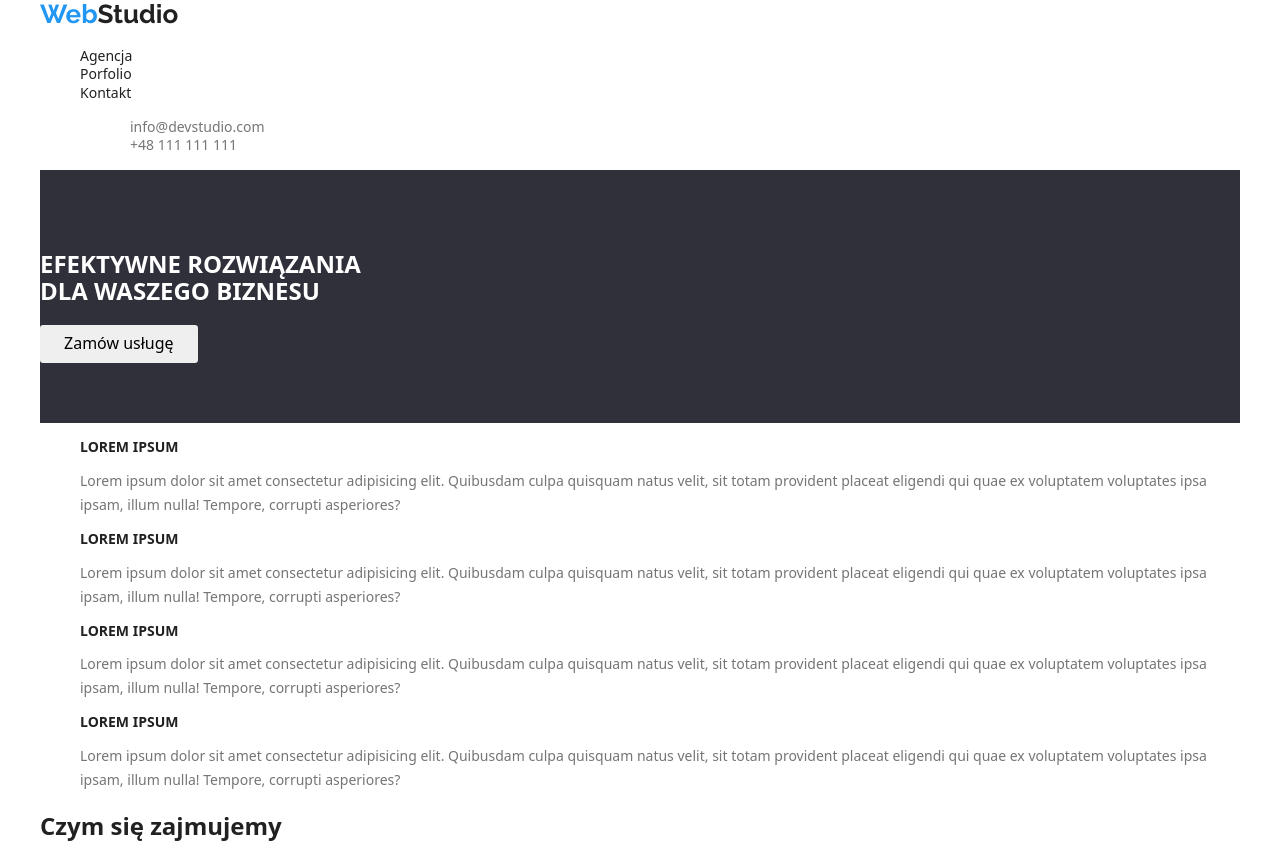
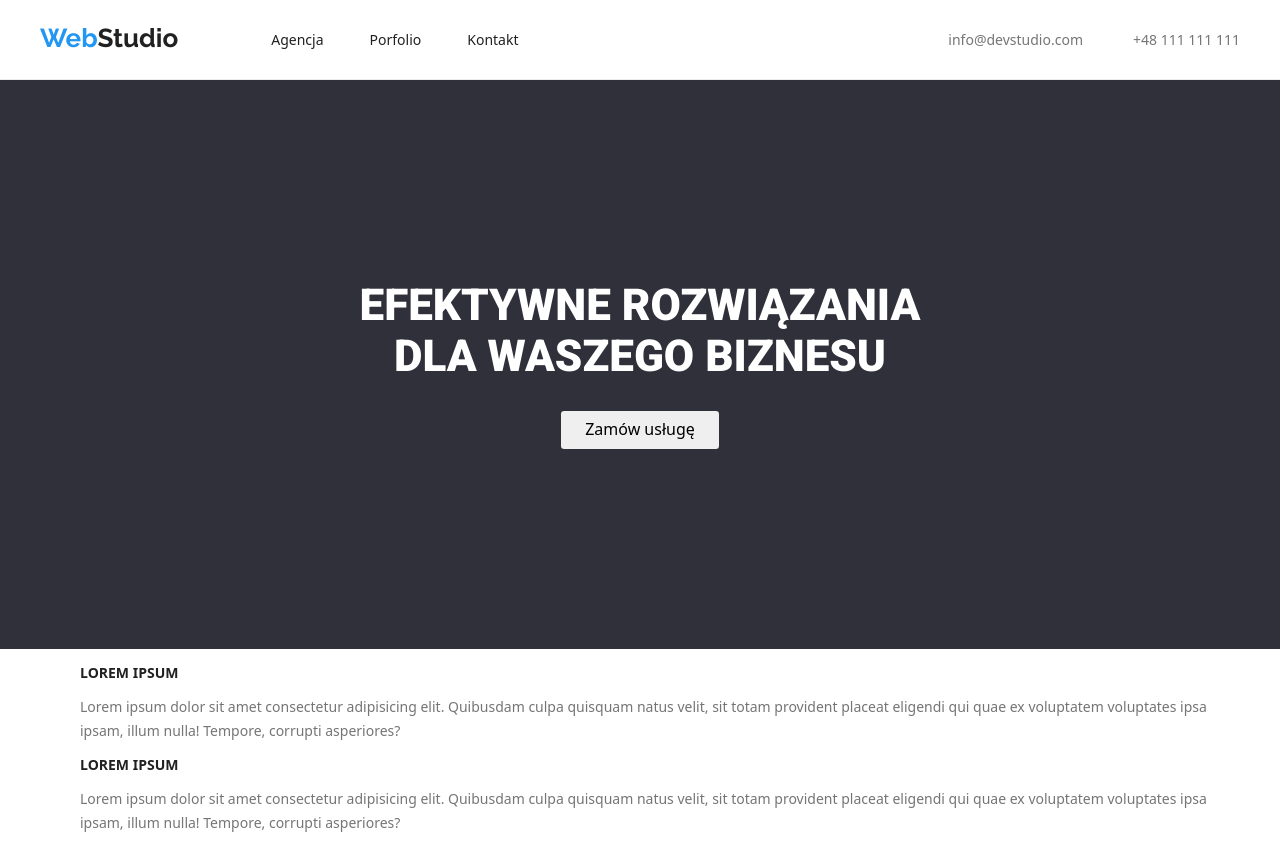
Before and after one commit to AndrzejTyminski/goit-markup-hw-03, a plain HTML site: page index.html in a window 1280 px wide. Shown: the top 843 px of the page. Drawn offline with nearby package versions, Linux system fonts and the light colour scheme.

Commit message:
inswx efektywne rozwiazania

```diff
--- a/css/styles.css
+++ b/css/styles.css
@@ -23,6 +23,10 @@ body {
   cursor: pointer;
   line-height: 1.62;
   font-weight: 500;
+  display: inline-block;
+  margin: 0 auto;
+  margin-bottom: 200px;
+
 }
 
 .button-2th:hover {
@@ -34,7 +38,7 @@ body {
 
 .button-flex {
   margin: 0px;
-  padding: 0px 0 50px;
+  padding: 94px 0 50px;
   display: flex;
   flex-direction: row;
   flex-wrap: wrap;
@@ -183,8 +187,16 @@ ul {
 /*index.html baner*/
 
 .text-main-banner {
+  font-family: roboto;
+  font-style: normal;
   color: #ffffff;
   font-weight: 900;
+text-align: center;
+  font-size: 44px;
+
+  margin: 0px;
+  padding-top: 200px;
+  margin-bottom: 30px;
 }
 
 /* stopka szare tlo */
@@ -257,6 +269,12 @@ img {
   flex-shrink: ;
 }
 
+.grey-flex {
+  display: flex;
+  justify-content: center;
+  flex-direction: column;
+}
+
 /* agencja porfolio kontakt */
 .navigation-flex {
   display: flex;
@@ -270,7 +288,7 @@ img {
 
 .bottom-line {
   border-bottom: 1px solid #ececec;
-
+  height: 80px;
 }
 
 .bagroundc {
--- a/index.html
+++ b/index.html
@@ -9,7 +9,13 @@
       href="https://fonts.googleapis.com/css2?family=Raleway:wght@700&family=Roboto:wght@400;500;700;900&display=swap"
       rel="stylesheet"
     />
-
+    <link
+      rel="stylesheet"
+      href="https://cdnjs.cloudflare.com/ajax/libs/modern-normalize/1.1.0/modern-normalize.min.css"
+      integrity="sha512-wpPYUAdjBVSE4KJnH1VR1HeZfpl1ub8YT/NKx4PuQ5NmX2tKuGu6U/JRp5y+Y8XG2tV+wKQpNHVUX03MfMFn9Q=="
+      crossorigin="anonymous"
+      referrerpolicy="no-referrer"
+    />
     <link rel="stylesheet" href="./css/styles.css" />
     <title>WebStudio</title>
 
@@ -22,54 +28,63 @@
   <body>
 
 
-    <header>
+    <header class="bottom-line">
+      <section class="container">
 
-   <div class="container navigationa">
 
+
+            <div class="header-flex-third">
+              <div class="header-flex">
                 <a class="logo" href="./index.html"
-        ><span class="blue">Web</span>Studio</a>
-
-      <!--navigacja strony-->
+                  ><span class="blue">Web</span>Studio</a
+                >
 
                 <nav>
-        <ul>
+                  <ul class="navigation-flex">
                     <li><a class="navigation" href="#">Agencja</a></li>
-          <li><a class="navigation" href="./portfolio.html">Porfolio</a></li>
+                    <li>
+                      <a class="navigation" href="./portfolio.html">Porfolio</a>
+                    </li>
                     <li><a class="navigation" href="#">Kontakt</a></li>
                   </ul>
                 </nav>
-      <!--dane adresowy w naglowku-->
-      <ul>
+              </div>
+              <ul class="navigation-flex">
                 <li>
                   <a class="gray-links" href="mailto:info@devstudio.com"
                     >info@devstudio.com</a
                   >
                 </li>
                 <li>
-          <a class="gray-links" href="tel:+48111111111">+48 111 111 111</a>
+                  <a class="gray-links" href="tel:+48111111111"
+                    >+48 111 111 111</a
+                  >
                 </li>
               </ul>
             </div>
-
           </header>
 
+      </section>
 
     <!--główny baner-->
 
-    <div class="grey-dark">
-      <div class="container contaner2">
+<div class="baground-grey">
+      <div class="container "> <!-- width 1200 -->
 
-      <section class="footer-grey">
-        <h1 class="text-main-banner">
+
+      <section class="baground-grey grey-flex ">
+        <h1 class="text-main-banner ">
           EFEKTYWNE ROZWIĄZANIA <br />
           DLA WASZEGO BIZNESU
+
+
         </h1>
         <button class="button-2th" type="button">Zamów usługę</button>
 
       </section>
     </div>
+
   </div>
-
 
       <!-- sekcja 4* lorem ipsum-->
 
@@ -221,15 +236,15 @@
     </div>
     <!-- </main> -->
     <!--stopka strony-->
-     <div class="grey-dark bottom">
-        <div class="container bottom">
-
-            <footer class="footer-grey padding50">
+    <div class="baground-grey">
+      <section class="container">
+        <footer class="footer-grey">
           <a class="logo" href="./index.html"
-                ><span class="blue">Web</span><span class="logo-studio-white">Studio</span></a
+            ><span class="blue">Web</span
+            ><span class="logo-studio-white">Studio</span></a
           >
           <address>
-                <ul>
+            <ul class="pad40">
               <li>
                 <a
                   class="addres-bottom-white-dc"
@@ -238,21 +253,21 @@
                 >
               </li>
               <li>
-                    <a class="email-addres-bottom-grey" href="mailto:info@example.com"
-                      >info@example.com</a>
-
+                <a
+                  class="email-addres-bottom-grey"
+                  href="mailto:info@example.com"
+                  >info@example.com</a
+                >
               </li>
               <li>
-                    <a
-                      class="telephone-number-grey"
-                      href="tel:+48111111111"
-                      >+48 111 111 111</a>
-
+                <a class="telephone-number-grey" href="tel:+48111111111"
+                  >+48 111 111 111</a
+                >
               </li>
             </ul>
           </address>
         </footer>
-        </div>
+      </section>
     </div>
   </body>
 </html>
```
Lines whose indentation alone changed are shown as unchanged.
